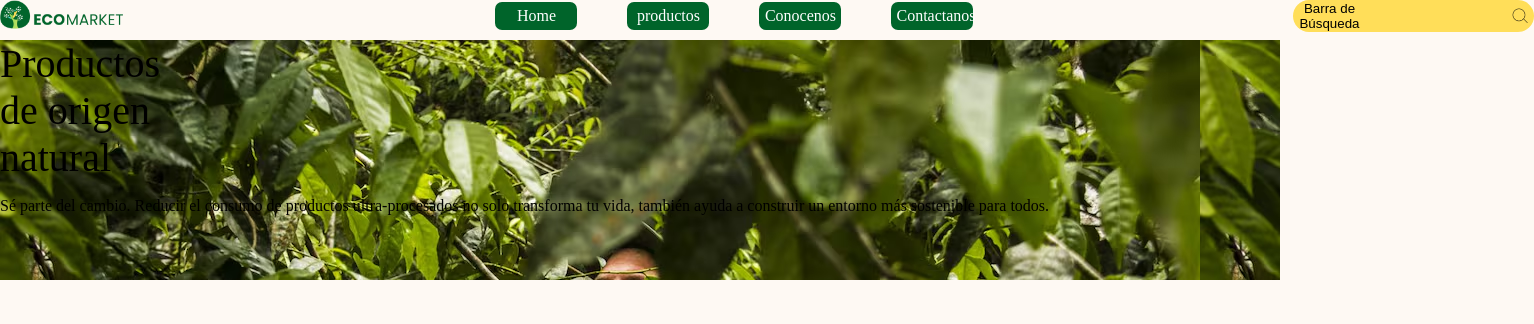
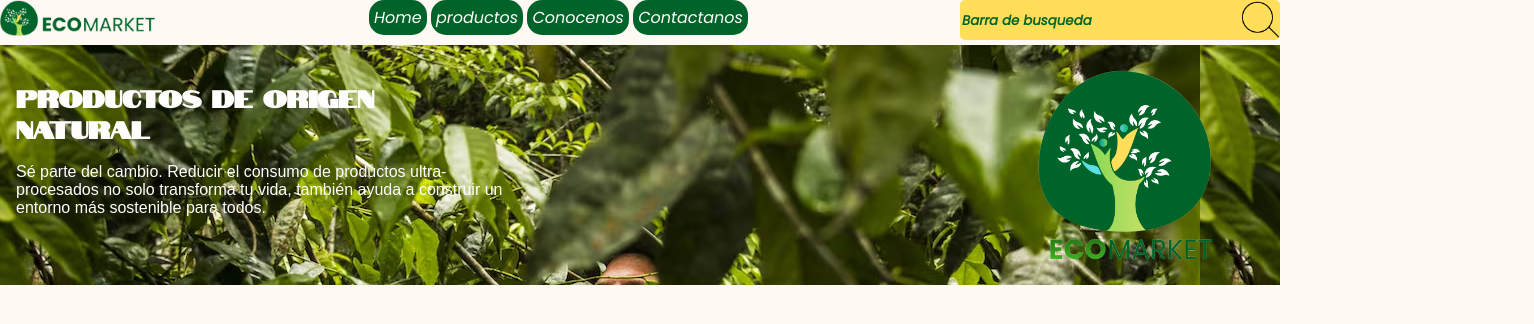
Before and after one commit to tecnicajesus20-code/EcoMarket_KleidersonSalcedo, a plain HTML site: page index.html in a window 1280 px wide. Shown: the whole page, 1534 px wide, since content can reach past the window. Drawn offline with Linux system fonts and the light colour scheme; a web font is replaced by a local one.

Commit message:
fix: Estructura de Css, terminacion y conexion de Header a las 4 paginas iniciales

```diff
--- a/Css/Main.css
+++ b/Css/Main.css
@@ -0,0 +1,62 @@
+@font-face {
+    font-family: "Notable";
+    src: url("../fonts/Notable-Regular.ttf") format("truetype");
+    font-weight: 400;
+    font-style: normal ;
+    font-display: swap;
+}
+@font-face {
+    font-family: "Poppins";
+    src: url("../fonts/Poppins-Italic.ttf") format("truetype");
+    font-weight: 500;
+    font-style: italic;
+    font-display: swap;
+}
+@font-face {
+    font-family: "Poppins";
+    src: url("../fonts/Poppins-Bold.ttf") format("truetype");
+    font-weight:bold;
+    font-style: normal;
+    font-display: swap;
+}
+@font-face {
+    font-family: "Poppins";
+    src: url("../fonts/Poppins-Regular.ttf") format("truetype");
+    font-weight: 400;
+    font-style: normal;
+    font-display: swap;
+}
+@font-face {
+    font-family: "CatchyMager";
+    src: url("../fonts/CatchyMager.otf") format("opentype");
+    font-weight:300 ;
+    font-display: swap;
+}
+:root{
+    /* Paleta de colores de la pagina */
+    --background-primario: #fef9f3;
+    --background-secundario: #5ce1e6 ;
+    --fondoColor-primario : #00642a;
+    --navegacionColor-primario : #ffde59;
+    --letrasColor-primario: #fffcfc ;
+    --letrasColor-secundario: #1d1616;
+    /* Paleta de gradientes de la pagina */
+    --fondoColo-secundario: linear-gradient(to right,#89d957, #c9e265 );
+    --fondoNavegacion-Primario:  linear-gradient(to right,#68c7e5 ,#00bf63 ) ;
+    --fondoNavegacion-secndario:  linear-gradient(to right,#0097b2 ,#7ed957 ) ;
+    /* Tipografia de la pagina */
+    --titulo: "Notable", sans-serif;
+    --texto: "Poppins" ,sans-serif ;
+    --descripciones:"CatchyMager", sans-serif ;
+}
+
+.head-principal{
+    background-color: #fef9f3;
+    margin-bottom: 5px;
+}
+.head-Secundary {
+    display: flex;
+    background-image: url(../img/hero/Header_Home.avif);
+    height: 30vh;
+    width: 100%;
+}
--- a/Css/components.css
+++ b/Css/components.css
@@ -0,0 +1,74 @@
+/* HEAD PRINCIPAL DE TODAS LAS PAGINAS */
+.head-principal > div {
+    display: flex;
+    justify-content: space-between;
+}
+.logoVertical {
+    height: 5vh;
+}
+.boton-busqueda{
+    display: flex;
+    align-items: center;
+    justify-content: space-between;
+    width: 25%;
+    height: 5vh;
+    background-color: var(--navegacionColor-primario);
+    border: none;
+    border-radius: 5px;
+}
+.boton-busqueda input {
+    flex: 1;
+    height: 100%;
+    border: none;
+    background: transparent;
+}
+.boton-busqueda input::placeholder{
+    color: var(--fondoColor-primario);
+    font-family: var(--texto);
+    font-style: italic;
+    font-weight: 700;
+}
+.boton-navegacion {
+    color: var(--letrasColor-primario);
+    font-family: var(--texto) ;
+    font-style: italic;
+    display: inline-block;
+    background-color: var(--fondoColor-primario);
+    align-items: center;
+    text-align: center;
+    margin: 0px;
+    padding: 5px;
+    border-radius: 15px;
+    text-decoration: none;
+}
+
+
+
+
+
+
+
+
+
+/* Head home */
+
+.head-Secundary > div:first-child {
+    color: var(--letrasColor-primario);
+    width: 100%;
+    height: 100% ;
+    justify-content: space-between;
+    padding: 2vh;
+}
+.Titulo {
+    font-family: var(--titulo);
+ }
+.descripciones{
+    font-family: var(--descripciones);
+}
+.Logo {
+    padding-left: 40vw;
+    padding-top: 3vh;
+    padding-right: 5vw;
+    display: flex;
+    height: 80% ;
+}
--- a/Css/layout.css
+++ b/Css/layout.css
@@ -1,55 +1,20 @@
+@font-face {
+    font-family: "Poppins";
+    src: url("../fonts/Poppins-Regular.ttf") format("truetype");
+    font-weight: 400;
+    font-style: normal;
+    font-display: swap;}
+
+
 body{
     background-color: #fef9f3;
     padding: 0px;
     margin: 0px;
-
-}
-header div {
-    display: grid;
-    grid-template-columns: 1fr 4fr 2fr ;
-    gap: 40vh;
     align-items: center;
-    margin-bottom: 1vh;
-}
-header img{
-    display: grid;
-    height: 4vh;
-
-}
-header nav {
-    display: flex;
-
-}
-header nav a {
-    width: 9vh;
-    margin-left: 50px;
-    padding: 5px;
-    border-radius: 7px;
-    color: #ffffff;
-    background-color: #00642a;
-    text-decoration: none;
-    text-align: center;
-
+    font-family: "Poppins", sans-serif ;
 }
 
-header button  {
+header{
     display: flex;
-    background-color: #ffde59;
-    border-radius: 2vw;
-    border: none;
-    height: 4vh;
-    align-items: center;
-
+    flex-direction: column;
 }
-header button img {
-    height: 2vh;
-    padding-left: 19vh;
-}
-
-header section{
-    background-image: url(../img/hero/Header_Home.avif);
-    height: 30vh;
-}
-header section div {
-    font-size: 5vh;
-}
--- a/index.html
+++ b/index.html
@@ -11,26 +11,33 @@
 </head>
 <body>
     <header>
+        <section class="head-principal">
         <div>
-            <img src="img/Icons/Logos/Logo_vertical.png" alt="Logo_vertical">
+            <img class="logoVertical" src="img/Icons/Logos/Logo_vertical.png" alt="Logo_vertical">
             <nav>
-                <a href="index.html">Home</a>
-                <a href="views/productos.html">productos</a>
-                <a href="views/sobre-nosotros.html">Conocenos</a>
-                <a href="views/">Contactanos</a>
+                <a class="boton-navegacion" href="index.html">Home</a>
+                <a class="boton-navegacion" href="views/productos.html">productos</a>
+                <a class="boton-navegacion" href="views/sobre-nosotros.html">Conocenos</a>
+                <a class="boton-navegacion" href="views/">Contactanos</a>
             </nav>
-            <button>
-                Barra de Búsqueda<img src="img/Icons/Recursos/Lupa.png" alt="">
-            </button>
+            <form class="boton-busqueda">
+                <input type="search"  placeholder="Barra de busqueda"  >
+                    <img class="logoVertical" src="img/Icons/Recursos/Lupa.png" alt="buscar">
+                </input>
+            </form>
         </div>
-        <section>
-            <div>Productos de origen natural</div>
-            <p>Sé parte del cambio. Reducir el consumo
-               de productos ultra-procesados no solo transforma
-               tu vida, también ayuda a construir un entorno más
-               sostenible para todos.</p>
+        </section>
+        <section class="head-Secundary">
+            <div>
+                <h1 class="Titulo">Productos de origen natural</h1>
+
+                <p class="descripciones">Sé parte del cambio. Reducir el consumo
+                de productos ultra-procesados no solo transforma
+                tu vida, también ayuda a construir un entorno más
+                sostenible para todos.</p>
+            </div>
+            <div><img class="Logo" src="img/Icons/Logos/LogoProytecto.png" alt="LogoPrincipal"></div>
         </section>
     </header>
-
 </body>
 </html>
```
Also changed, not shown: views/Contactanos.html (+21 -2 lines), views/productos.html (+21 -2 lines), views/sobre-nosotros.html (+21 -2 lines), fonts/Catchy Mager.otf (added), fonts/Notable-Regular.ttf (added), fonts/Poppins-Bold.ttf (added), fonts/Poppins-Italic.ttf (added), fonts/Poppins-Regular.ttf (added), 2 other files.
